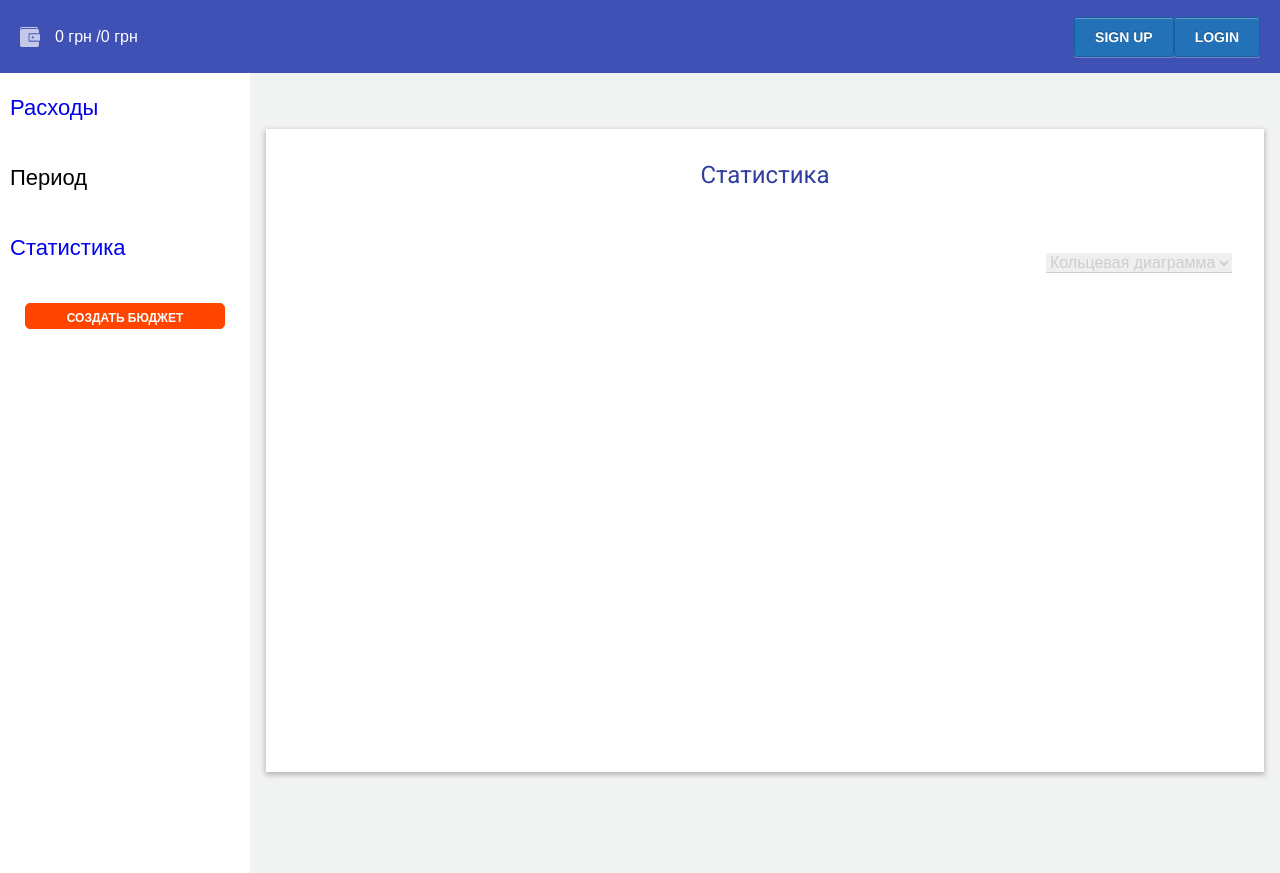
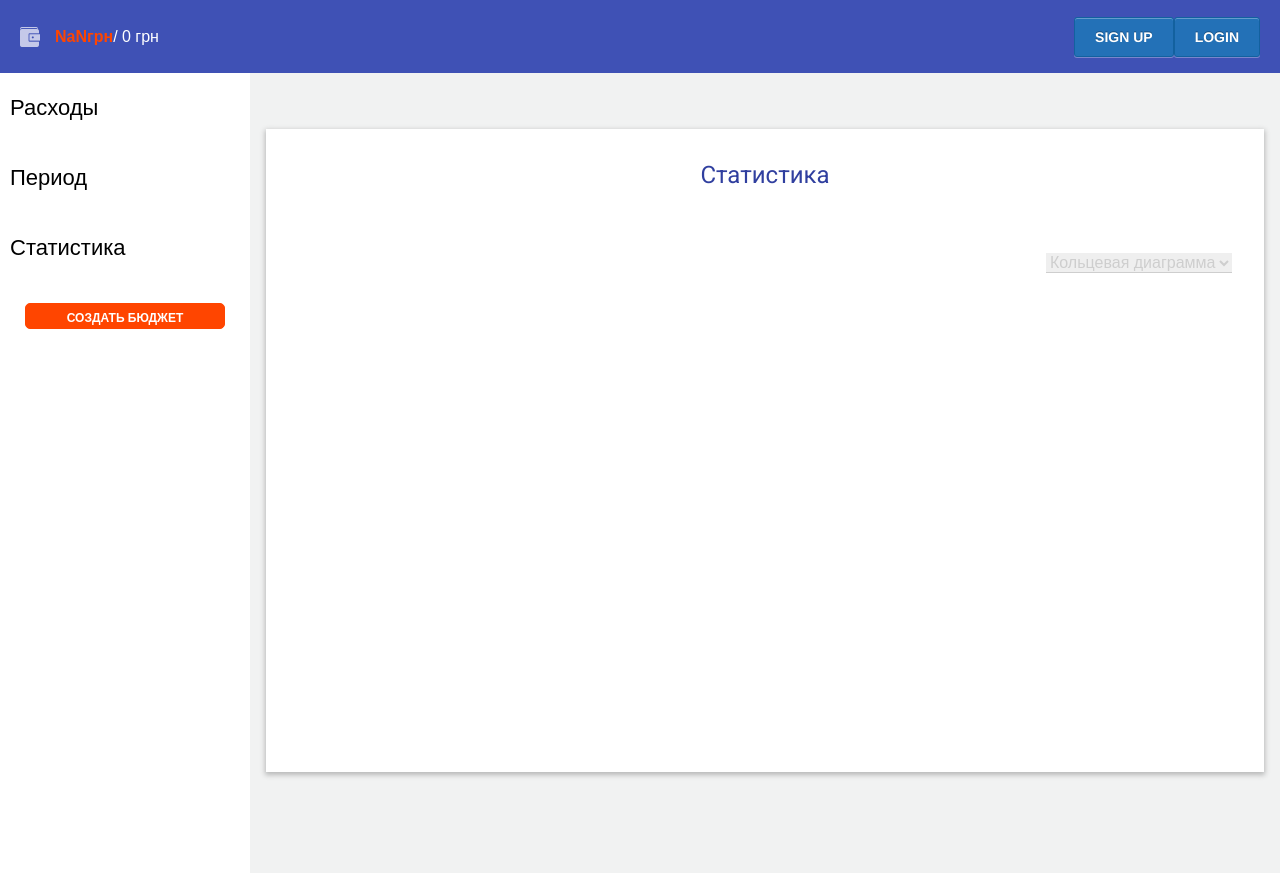
Before and after one commit to Den11m/moneyTracker, a React (Create React App) app: page /statistics in a window 1280 px wide. Built offline with nearby package versions, Linux system fonts and the light colour scheme.

Commit message:
add func factCostPerDay

```diff
--- a/src/components/Budget/Budget.js
+++ b/src/components/Budget/Budget.js
@@ -40,12 +40,12 @@ const Budget = (props) => {
             toggleShowWindow={props.toggleShowBudget} click={props.onClickBudget}>
             <h2 className='budget-title'>Создать бюджет</h2>
 
-            <form className='budget-form'  onSubmit={(e) => {props.getSum(e, {
+            <form className='budget-form'  onSubmit={(e) => {+budgetInput.value > 0 ? props.getSum(e, {
                 plan: +budgetInput.value,
                 fact: 0,
                 date: checkPeriod(dateInput.value),
                 spendPerDay: +budgetInput.value / Math.ceil(moment.duration(checkPeriod(dateInput.value).end - checkPeriod(dateInput.value).start).asDays()),
-            });
+            }) : alert('Бюджет должен быть положительным числом');
                 props.toggleShowBudget();}}>
 
                 <input className='input-budget statistic__select' type="number" placeholder='Сумма' ref={(input) => budgetInput = input}/>
--- a/src/components/BudgetRender/BudgetRender.css
+++ b/src/components/BudgetRender/BudgetRender.css
@@ -16,3 +16,8 @@
 
     margin-right: 15px;
 }
+
+.budget-fatal {
+    color: #ff4500;
+    font-weight: 700;
+}
--- a/src/components/BudgetRender/BudgetRender.jsx
+++ b/src/components/BudgetRender/BudgetRender.jsx
@@ -1,7 +1,7 @@
 import React from 'react';
 import './BudgetRender.css';
 import {connect} from 'react-redux';
-import {getBudgetPlan, getBudgetSpend} from "../../selectors/BudgetForHeaderSelector";
+import {getBudgetPlan, getFactBudgetPerDay} from "../../selectors/BudgetForHeaderSelector";
 import toggleShowBudget from '../../actions/budgetShowAction';
 
 const BudgetRender = (props) => {
@@ -9,9 +9,12 @@ const BudgetRender = (props) => {
         <div onClick={props.toggleShowBudget} className="BudgetRender">
             <img className="BudgetRender-img" src="/iconBudgetRender.png" alt="budget"/>
             <span
-                className="BudgetRender-span">{props.getBudgetSpend.toFixed(0)} грн /
-                </span> <span
-                className="BudgetRender-span">{props.getBudgetPlan} грн
+                className={props.getFactBudgetPerDay.toFixed(0) >= 0 ? 'BudgetRender-span' : 'BudgetRender-span' +
+                    ' budget-fatal'}>{props.getFactBudgetPerDay.toFixed(0)}
+             грн
+        </span>
+    <span
+        className="BudgetRender-span"> / {props.getBudgetPlan} грн
                 </span>
         </div>
     )
@@ -19,7 +22,7 @@ const BudgetRender = (props) => {
 
 const MSTP = (state) => ({
     getBudgetPlan: getBudgetPlan(state),
-    getBudgetSpend: getBudgetSpend(state),
+    getFactBudgetPerDay: getFactBudgetPerDay(state),
 
 });
 
--- a/src/components/sidebar/index.css
+++ b/src/components/sidebar/index.css
@@ -17,6 +17,7 @@
     display: block;
     line-height: 70px;
     padding-left: 10px;
+    color: #000;
 }
 
 
--- a/src/selectors/BudgetForHeaderSelector.js
+++ b/src/selectors/BudgetForHeaderSelector.js
@@ -1,4 +1,4 @@
-// import moment from 'moment';
+import moment from 'moment';
 
 export const getBudgetObj = state => {
     if(state.budget[0]) {
@@ -12,9 +12,16 @@ export const getBudgetObj = state => {
     }
 };
 
-export const getBudgetPlan = state =>  getBudgetObj(state) ? getBudgetObj(state).plan :0;
+export const sumCostPerDay = state => state.costs
+    .filter(obj => obj.date >= moment().startOf('day').valueOf() && obj.date <= moment().endOf('day').valueOf())
+    .reduce((acc, obj) => acc + obj.cost, 0);
 
-export const getBudgetSpend = state =>  getBudgetObj(state) ? getBudgetObj(state).spendPerDay :0;
+export const getBudgetPlan = state =>  getBudgetObj(state).plan > 0 ? getBudgetObj(state).plan : 0;
+
+export const getBudgetSpend = state =>  (getBudgetObj(state).plan - getBudgetObj(state).fact + sumCostPerDay(state))/ Math.ceil(moment.duration(moment().endOf('month').valueOf() - moment().startOf('day').valueOf()).asDays());
+
+export const getFactBudgetPerDay = state =>  getBudgetSpend(state) - sumCostPerDay(state);
+
 
 
 
```
